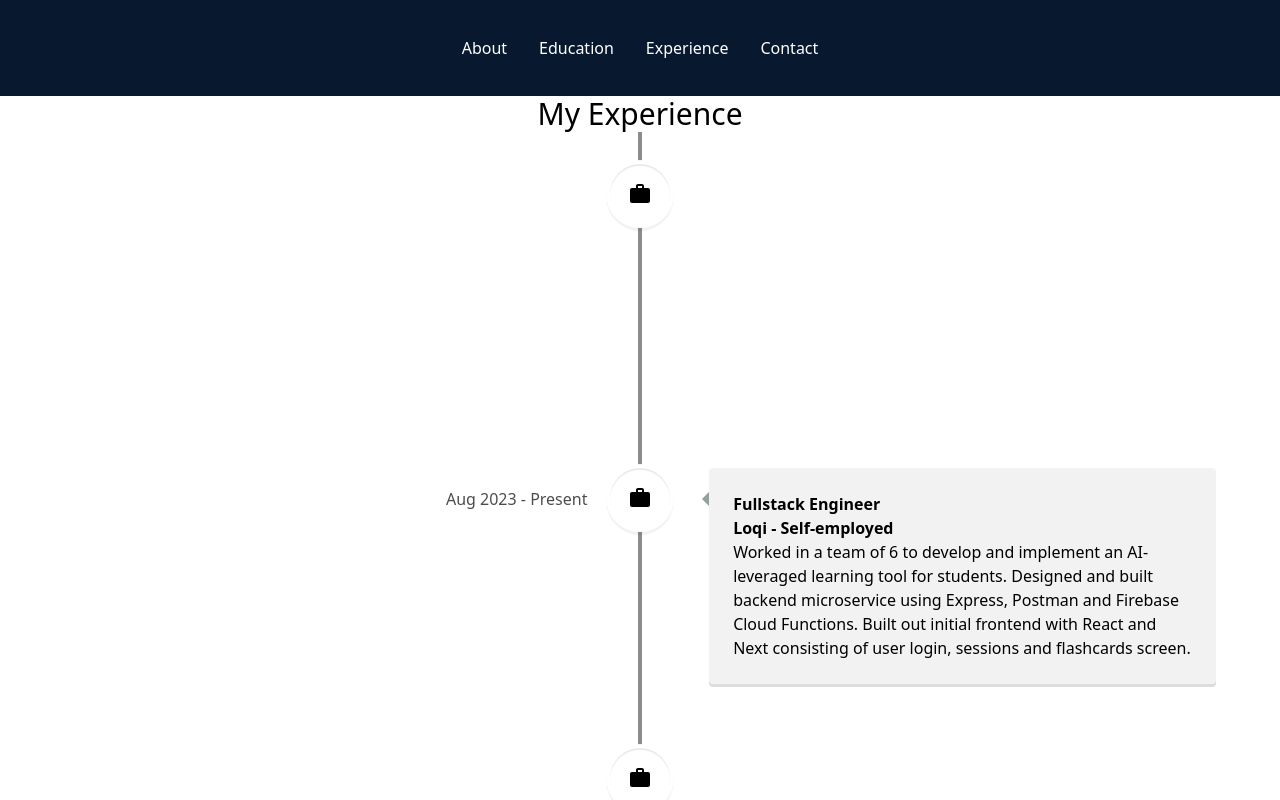
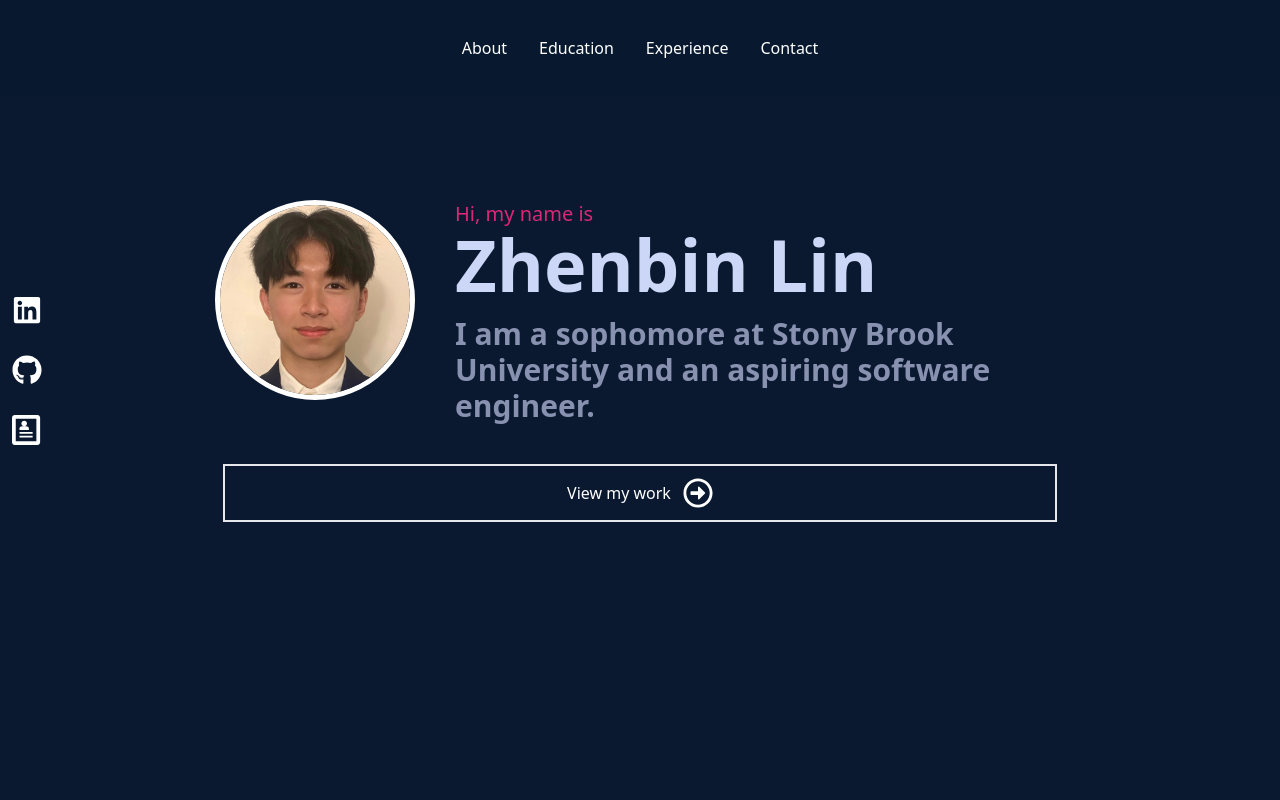
Before and after one commit to ZlinEleven/zhenbinlin-dev, a React (Create React App) app: page / in a window 1280 px wide. Shown: the top 800 px of the page. Built offline with nearby package versions, Linux system fonts and the light colour scheme.

Commit message:
Added home section and smooth scrolling

```diff
--- a/src/App.js
+++ b/src/App.js
@@ -1,11 +1,13 @@
 import Navbar from "./components/Navbar";
 import Experience from "./components/Experience/Experience";
+import Home from "./components/Home";
 
 
 function App() {
   return (
     <div className="App">
       <Navbar/>
+      <Home/>
       <Experience/>
     </div>
   );
--- a/src/components/Experience/Experience.js
+++ b/src/components/Experience/Experience.js
@@ -20,7 +20,7 @@ const Experience = () => {
     }
 
     return (
-        <div name="experience" className="w-full">
+        <div name="experience" id='experience'>
             <h1 className="w-full flex justify-center text-3xl ">My Experience</h1>
             <VerticalTimeline lineColor="#8c8c8c" >
                 {renderExp()}
--- /dev/null
+++ b/src/components/Home.js
@@ -0,0 +1,32 @@
+import React from 'react';
+import avatar from '../assets/images/formal_profile_picture.jpg';
+import { FaRegArrowAltCircleRight } from 'react-icons/fa';
+import { Link } from 'react-scroll';
+
+const Home = () => {
+    return (
+        <div name='home' className="w-full h-screen bg-[#0a192f] justify-center">
+            <div className='max-w-[1000px] mx-auto justify-center'>
+                <div className="flex h-full justify-center pt-[200px]">
+                    <div className='px-5 sm:px-10 hover:scale-125 duration-500'>
+                        <img className='size-[175px] sm:size-[200px]' src={avatar} alt='profile' style={{ borderRadius: '50%', border: '5px solid #ffffff', objectFit: 'cover' }} />
+                    </div>
+                    <div>
+                        <p className='text-xl text-pink-600 hover:scale-110 duration-500'>Hi, my name is</p>
+                        <h1 className='text-4xl sm:text-7xl font-bold text-[#ccd6f6] hover:scale-110 duration-500'>Zhenbin Lin</h1>
+                        <h2 className='text-2xl sm:text-3xl py-4 font-bold max-w-[650px] text-[#8892b0] hover:scale-110 duration-500'>I am a sophomore at Stony Brook University and an aspiring software engineer.</h2>
+                    </div>
+                </div>
+                <Link to="experience" spy={true} smooth={true} offset={-100} duration={500}>
+                    <div className='max-w-[1000px] mx-auto flex justify-center'>
+                        <button className='w-10/12 hover:w-11/12 text-white group border-2 px-6 py-3 my-6 flex items-center justify-center hover:bg-pink-600 duration-700'>View my work
+                            <span className='group-hover:rotate-[90deg] group-hover:translate-y-[-5px] group-hover:translate-x-[5px] duration-700'><FaRegArrowAltCircleRight className='ml-3' size={30} /></span>
+                        </button>
+                    </div>
+                </Link>
+            </div>
+        </div>
+    );
+}
+
+export default Home;
--- a/src/components/Navbar.js
+++ b/src/components/Navbar.js
@@ -1,4 +1,4 @@
-import { FaBars, FaTimes, FaGithub, FaLinkedin} from 'react-icons/fa';
+import { FaBars, FaTimes, FaGithub, FaLinkedin } from 'react-icons/fa';
 import { ImProfile } from "react-icons/im";
 import { useState } from 'react';
 import { Link } from 'react-scroll';
@@ -10,37 +10,37 @@ const Navbar = () => {
 
 
     return (
-        <div className="w-full py-9 flex justify-center items-center px-4 bg-[#08192f] text-white">
+        <div className="fixed w-full py-9 z-10 flex justify-center items-center px-4 bg-[#08192f] text-white">
             {/* Desktop menu */}
             <ul className='hidden md:flex'>
                 <li>
                     <Link to="/" spy={true} smooth={true} offset={50} duration={500}>About</Link>
                 </li>
                 <li><Link to="education">Education</Link></li>
-                    <li><Link to="experience">Experience</Link></li>
+                <li><Link to="experience" spy={true} smooth={true} offset={-100} duration={500}>Experience</Link></li>
                 <li><Link to="contact">Contact</Link></li>
             </ul>
 
 
             {/* Hamburger */}
             <div onClick={handleClick} className='md:hidden z-10'>
-                {!nav ? <FaBars /> : <FaTimes/>}
+                {!nav ? <FaBars /> : <FaTimes />}
             </div>
 
             {/* Mobile menu */}
             <ul className={!nav ? 'hidden' : 'md:hidden absolute top-0 left-0 w-full h-screen bg-[#0a192f] flex flex-col justify-center items-center'}>
                 <li className='py-6 text-4xl'>About</li>
                 <li className='py-6 text-4xl'>Education</li>
-                <li className='py-6 text-4xl'>Experience</li>
+                <li className='py-6 text-4xl'><Link onClick={handleClick} to="experience" spy={true} smooth={true} offset={-100} duration={500}>Experience</Link></li>
                 <li className='py-6 text-4xl'>Contact</li>
             </ul>
 
             {/* Socials */}
             <div className='hidden lg:flex fixed flex-col top-[35%] left-0 z-10'>
                 <ul>
-                    <SocialsEntry background='#146bc0' link='https://www.linkedin.com/in/zhenbin-lin/' text='LinkedIn' icon={<FaLinkedin size='30'/>}/>
-                    <SocialsEntry background='#333333' link='https://github.com/ZlinEleven' text='GitHub' icon={<FaGithub size='30'/>}/>
-                    <SocialsEntry background='#6fc2b0' link='https://drive.google.com/file/d/1JbtAwQlNt0Xo2QTBeJjw2I7yPyZuMwVt/view?usp=sharing' text='Resume' icon={<ImProfile size='30'/>}/>
+                    <SocialsEntry background='#146bc0' link='https://www.linkedin.com/in/zhenbin-lin/' text='LinkedIn' icon={<FaLinkedin size='30' />} />
+                    <SocialsEntry background='#333333' link='https://github.com/ZlinEleven' text='GitHub' icon={<FaGithub size='30' />} />
+                    <SocialsEntry background='#6fc2b0' link='https://drive.google.com/file/d/1JbtAwQlNt0Xo2QTBeJjw2I7yPyZuMwVt/view?usp=sharing' text='Resume' icon={<ImProfile size='30' />} />
                 </ul>
             </div>
         </div>
```
Also changed, not shown: src/assets/images/formal_profile_picture.jpg (added). Lines whose indentation alone changed are shown as unchanged.
